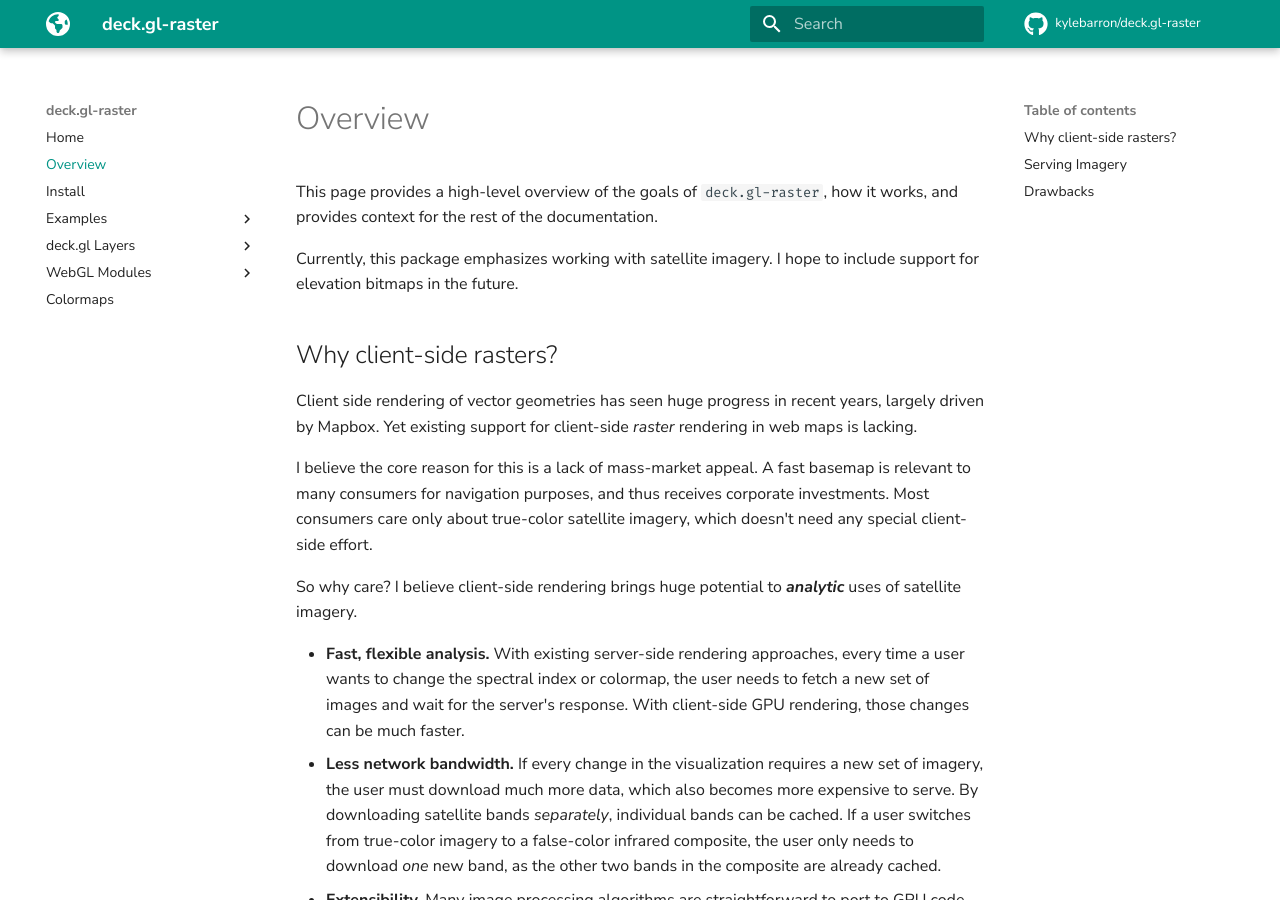
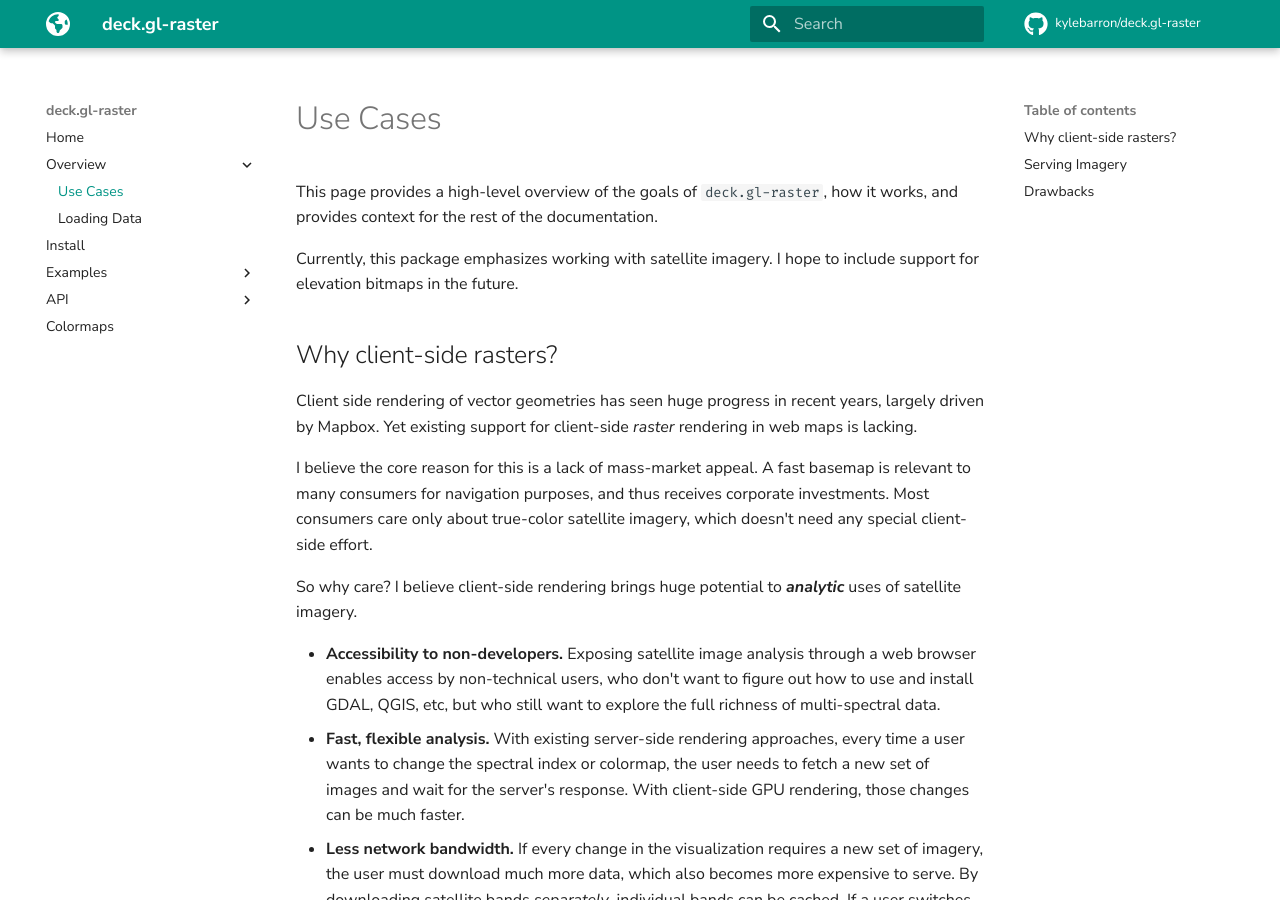
Before and after one commit to kylebarron/deck.gl-raster, an MkDocs documentation site: the page built from docs/overview/use-cases.md, in a window 1280 px wide and 900 px high. Built offline with MkDocs 1.6.1 and Material for MkDocs 9.7.7, drawn with Linux system fonts in a browser that asks for light colours; comment, search, counter and statistics services are not loaded.

```diff
--- a/docs/overview.md
+++ b/docs/overview/use-cases.md
@@ -1,4 +1,4 @@
-# Overview
+# Use Cases
 
 This page provides a high-level overview of the goals of `deck.gl-raster`, how
 it works, and provides context for the rest of the documentation.
@@ -21,6 +21,7 @@
 So why care? I believe client-side rendering brings huge potential to
 **_analytic_** uses of satellite imagery.
 
+- **Accessibility to non-developers.** Exposing satellite image analysis through a web browser enables access by non-technical users, who don't want to figure out how to use and install GDAL, QGIS, etc, but who still want to explore the full richness of multi-spectral data.
 - **Fast, flexible analysis.** With existing server-side rendering approaches, every time a user wants to change the spectral index or colormap, the user needs to fetch a new set of images and wait for the server's response. With client-side GPU rendering, those changes can be much faster.
 - **Less network bandwidth.** If every change in the visualization requires a new set of imagery, the user must download much more data, which also becomes more expensive to serve. By downloading satellite bands _separately_, individual bands can be cached. If a user switches from true-color imagery to a false-color infrared composite, the user only needs to download _one_ new band, as the other two bands in the composite are already cached.
 - **Extensibility.** Many image processing algorithms are straightforward to port to GPU code.
--- a/mkdocs.yml
+++ b/mkdocs.yml
@@ -23,22 +23,25 @@
 # Layout
 nav:
   - Home: 'index.md'
-  - Overview: 'overview.md'
+  - Overview:
+    - Use Cases: 'overview/use-cases.md'
+    - Loading Data: 'overview/loading-data.md'
   - Install: 'get-started.md'
   - Examples:
       - RasterLayer: 'examples/raster-layer-md.md'
       - RasterMeshLayer: 'examples/raster-mesh-layer-md.md'
-  - deck.gl Layers:
-      - RasterLayer: 'layers/raster-layer.md'
-      - RasterMeshLayer: 'layers/raster-mesh-layer.md'
-  - WebGL Modules:
-      - Overview: 'webgl-modules/overview.md'
-      - Create Image: 'webgl-modules/create-image.md'
-      - Alter Image:
-          - Color: 'webgl-modules/color.md'
-          - Pansharpen: 'webgl-modules/pansharpen.md'
-          - Spectral Indices: 'webgl-modules/spectral-indices.md'
-          - Custom Modules: 'webgl-modules/custom-modules.md'
+  - API:
+      - deck.gl Layers:
+          - RasterLayer: 'layers/raster-layer.md'
+          - RasterMeshLayer: 'layers/raster-mesh-layer.md'
+      - WebGL Modules:
+          - Overview: 'webgl-modules/overview.md'
+          - Create Image: 'webgl-modules/create-image.md'
+          - Alter Image:
+              - Color: 'webgl-modules/color.md'
+              - Pansharpen: 'webgl-modules/pansharpen.md'
+              - Spectral Indices: 'webgl-modules/spectral-indices.md'
+              - Custom Modules: 'webgl-modules/custom-modules.md'
   - Colormaps: 'colormaps.md'
 
 # Theme
```
Also changed, not shown: docs/overview/loading-data.md (added, +100 -0 lines).
